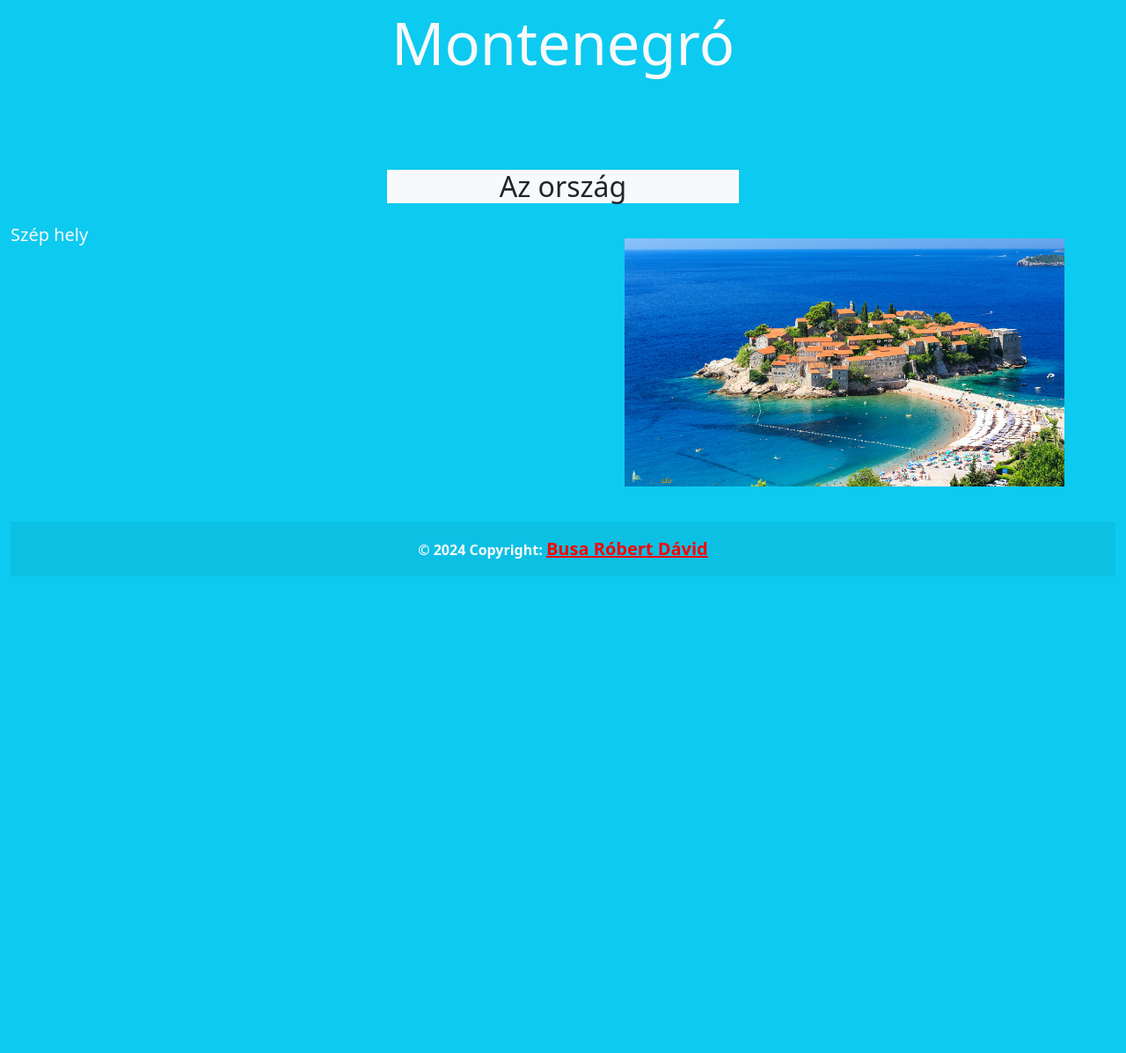
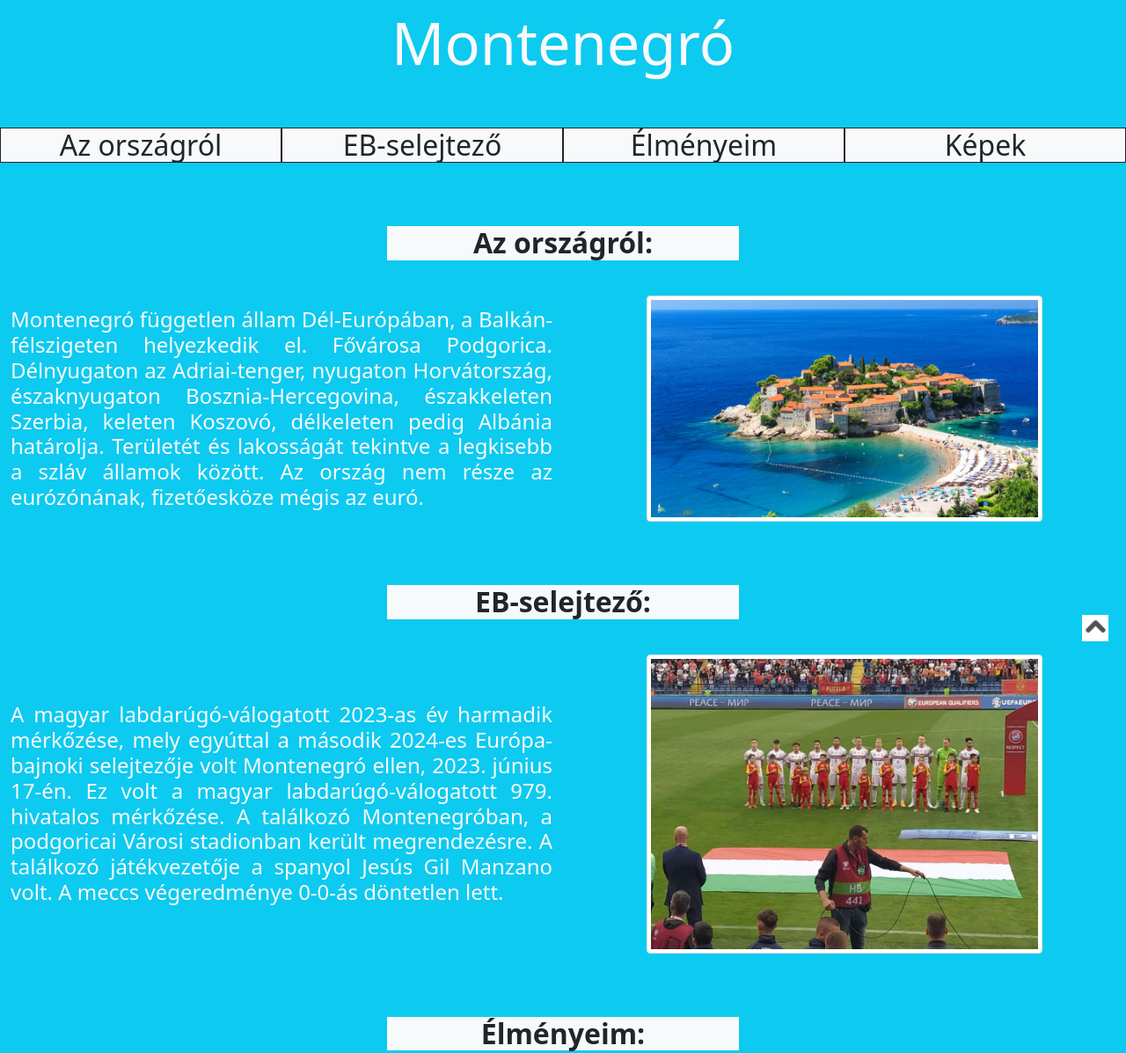
Before and after one commit to busa-robi/montenegro, a plain HTML site: page index.html in a window 1280 px wide. Shown: the part 51-1248 px from the top of the page at 88% size. Before the commit the page ends 800 px from the top, so only its background shows below. Drawn offline with nearby package versions, Linux system fonts and the light colour scheme.

Commit message:
3. lépés + a ráadás

```diff
--- a/index.html
+++ b/index.html
@@ -7,7 +7,8 @@
     <link href="https://cdn.jsdelivr.net/npm/bootstrap@5.0.2/dist/css/bootstrap.min.css" rel="stylesheet" integrity="sha384-EVSTQN3/azprG1Anm3QDgpJLIm9Nao0Yz1ztcQTwFspd3yD65VohhpuuCOmLASjC" crossorigin="anonymous">
     <script src="https://cdn.jsdelivr.net/npm/bootstrap@5.0.2/dist/js/bootstrap.bundle.min.js" integrity="sha384-MrcW6ZMFYlzcLA8Nl+NtUVF0sA7MsXsP1UyJoMp4YLEuNSfAP+JcXn/tWtIaxVXM" crossorigin="anonymous"></script>
     <link rel="stylesheet" href="style.css">
-    <title>Montenegró</title>
+    <link rel="icon" type="image/png" href="img/favicon.png">
+    <title>Nyári élmények</title>
 </head>
 <body class="bg-info">
     <div class="container-fluid">
@@ -17,23 +18,80 @@
         </div>
 
 
+        <div class="row">
+            <div class="col-md-3 text-center h2 mb-4 text-decoration-none border border-dark bg-light"><a href="#azorszagrol" class="text-body">Az országról</a></div>
+            <div class="col-md-3 text-center h2 mb-4 text-decoration-none border border-dark bg-light"><a href="#ebselejtezo" class="text-body">EB-selejtező</a></div>
+            <div class="col-md-3 text-center h2 mb-4 text-decoration-none border border-dark bg-light"><a href="#elmenyeim" class="text-body">Élményeim</a></div>
+            <div class="col-md-3 text-center h2 mb-4 text-decoration-none border border-dark bg-light"><a href="#kepek" class="text-body">Képek</a></div>
+     </div>
 
 
         <div class="row">
-            <div class="col-md-12 text-center h2 mt-5 mb-4 bg-light cella">Az ország</div>
+            <div class="col-md-12 text-center h2 mt-5 mb-4 bg-light fw-bold cella" id="azorszagrol">Az országról:</div>
          </div>
          <div class="row">
-                 <div class="col-md-6 text-light h5 text-decoration-none" style="text-align: justify;">
+                 <div class="col-md-6 text-light h4 text-decoration-none d-flex align-items-center" style="text-align: justify;">
+                    Montenegró független állam Dél-Európában, a Balkán-félszigeten helyezkedik el. Fővárosa Podgorica. Délnyugaton az Adriai-tenger, nyugaton Horvátország, északnyugaton Bosznia-Hercegovina, északkeleten Szerbia, keleten Koszovó, délkeleten pedig Albánia határolja.
+                    Területét és lakosságát tekintve a legkisebb a szláv államok között. Az ország nem része az eurózónának, fizetőesköze mégis az euró.
 
-                    Szép hely
                  </div>
 
 
-                 <div class="col-md-6 text-center mt-3 mb-4 "> <a href="https://hu.wikipedia.org/wiki/Montenegr%C3%B3" target="_blank"><img src="img/mon1.jpg" alt="Montenegró" title="Montenegró" width="500" class="img-fluid"></a>
+                 <div class="col-md-6 text-center mt-3 mb-4 "> <a href="https://hu.wikipedia.org/wiki/Montenegr%C3%B3" target="_blank"><img src="img/mon1.jpg" alt="Montenegró" title="Montenegró" width="450" class="img-fluid img-thumbnail"></a>
 
 
                  </div>
           </div>
+
+
+          <div class="row">
+            <div class="col-md-12 text-center h2 mt-5 mb-4 bg-light fw-bold cella" id="ebselejtezo">EB-selejtező:</div>
+         </div>
+         <div class="row">
+                 <div class="col-md-6 text-light h4 text-decoration-none d-flex align-items-center" style="text-align: justify;">
+                    A magyar labdarúgó-válogatott 2023-as év harmadik mérkőzése, mely egyúttal a második 2024-es Európa-bajnoki selejtezője volt Montenegró ellen, 2023. június 17-én. Ez volt a magyar labdarúgó-válogatott 979. hivatalos mérkőzése. A találkozó Montenegróban, a podgoricai Városi stadionban került megrendezésre. A találkozó játékvezetője a spanyol Jesús Gil Manzano volt. A meccs végeredménye 0-0-ás döntetlen lett.
+
+                 </div>
+
+
+                 <div class="col-md-6 text-center mt-3 mb-4 "> <a href="https://hu.wikipedia.org/wiki/A_magyar_labdar%C3%BAg%C3%B3-v%C3%A1logatott_2023._j%C3%BAnius_17-i_m%C3%A9rk%C5%91z%C3%A9se" target="_blank"><img src="img/eb1.jpg" alt="EB-selejtező" title="EB-selejtező" width="450" class="img-fluid img-thumbnail"></a>
+
+
+                 </div>
+          </div>
+
+
+          <div class="row">
+            <div class="col-md-12 text-center h2 mt-5 mb-4 bg-light fw-bold cella" id="elmenyeim">Élményeim:</div>
+         </div>
+         <div class="row">
+                 <div class="col-md-6 text-light h4 text-decoration-none d-flex align-items-center" style="text-align: justify;">
+                  2023 júniusában közel egy hetet voltam Montenegróban, a családommal. Bejártuk az ország minden táját, megismertük az ország múltját, kultúráját, és az emberek szokásait. Sok időt töltöttünk az Adriai-tenger partján. Június 17.-én elmentünk és megnéztük a magyar labdarúgó-válogatott mérkőzését. Nagyon közel ültünk a pályához, ezért nagyon jól be lehetett látni mindent. Meccs előtt, a stadionban találkoztam Orbán Viktor miniszterelnök úrral is. Sajnos a meccset nem nyertük meg, de legalább 1 pontot szereztünk Montenegró ellen. Összességében nagyon jól éreztem magam.
+
+                 </div>
+
+
+                 <div class="col-md-6 text-center mt-3 mb-4 "> <a href="https://hu.wikipedia.org/wiki/Magyar_labdar%C3%BAg%C3%B3-v%C3%A1logatott" target="_blank"><img src="img/eb2.jpg" alt="magyar labdarúgó-válogatott" title="magyar labdarúgó-válogatott" width="450" class="img-fluid img-thumbnail"></a>
+
+
+                 </div>
+          </div>
+
+
+          <div class="row">
+            <div class="col-md-12 text-center h2 mt-5 mb-4 bg-light fw-bold cella" id="kepek">Képek:</div>
+          </div>
+
+         <div class="row">
+             <div class="col-md-4 text-center mt-3 mb-4 "> <a href="https://hu.wikipedia.org/wiki/Aut%C3%B3" target="_blank"><img src="img/mon3.jpg" alt="Autók" title="Autók" width="450" class="img-fluid img-thumbnail"></a>
+             </div>
+
+             <div class="col-md-4 text-center mt-3 mb-4 "> <a href="https://hu.wikipedia.org/wiki/Orb%C3%A1n_Viktor" target="_blank"><img src="img/eb3.jpg" alt="Orbán Viktor" title="Orbán Viktor" width="450" class="img-fluid img-thumbnail"></a>
+                     </div>
+
+                     <div class="col-md-4 text-center mt-3 mb-4 "> <a href="https://hu.wikipedia.org/wiki/Montenegr%C3%B3" target="_blank"><img src="img/mon2.jpg" alt="Montenegró" title="Montenegró" width="450" class="img-fluid img-thumbnail"></a>
+             </div>
+         </div>
 
 
 
@@ -60,6 +118,6 @@
 
 
     </div>
-
+    <div><a href="#fejlec"><img class="felnyil" src="img/up.png" alt="Nyíl"></a></div>
 </body>
 </html>
--- a/style.css
+++ b/style.css
@@ -35,3 +35,27 @@ body{
     width: 400px;
     margin: auto;
 }
+
+hr {
+    border: 4px solid white;
+    max-width: 1400px;
+    margin: auto;
+    margin-bottom: 50px
+}
+
+.border-top {width: 400px;}
+
+a {
+    text-decoration: none;
+
+}
+
+
+.felnyil {
+    width: 30px;
+    height: 30px;
+    background-color: white;
+    position: fixed;
+    bottom: 20px;
+    right: 20px;
+}
```
Also changed, not shown: img/eb1.jpg (added), img/eb2.jpg (added), img/eb3.jpg (added), img/favicon.png (added), img/mon2.jpg (added), img/mon3.jpg (added), img/up.png (added).
